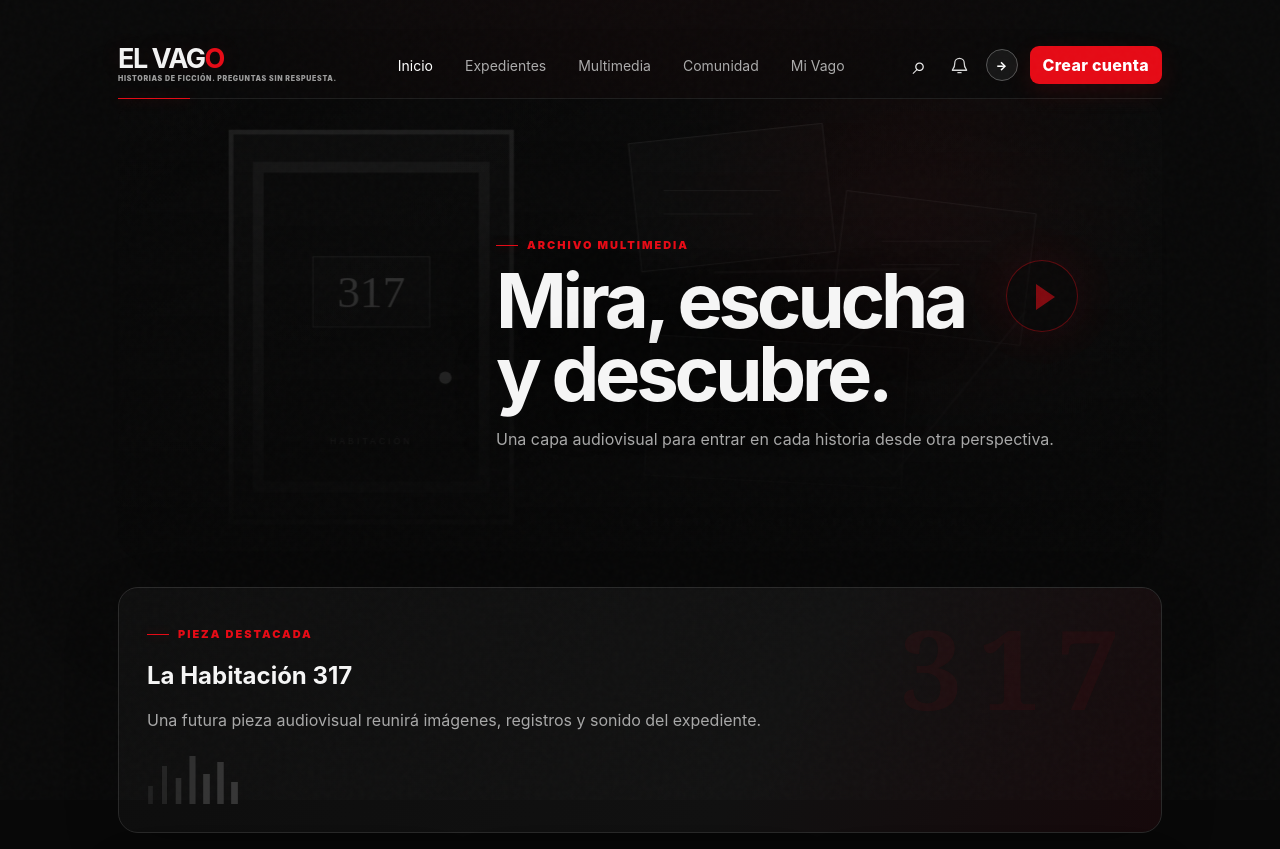
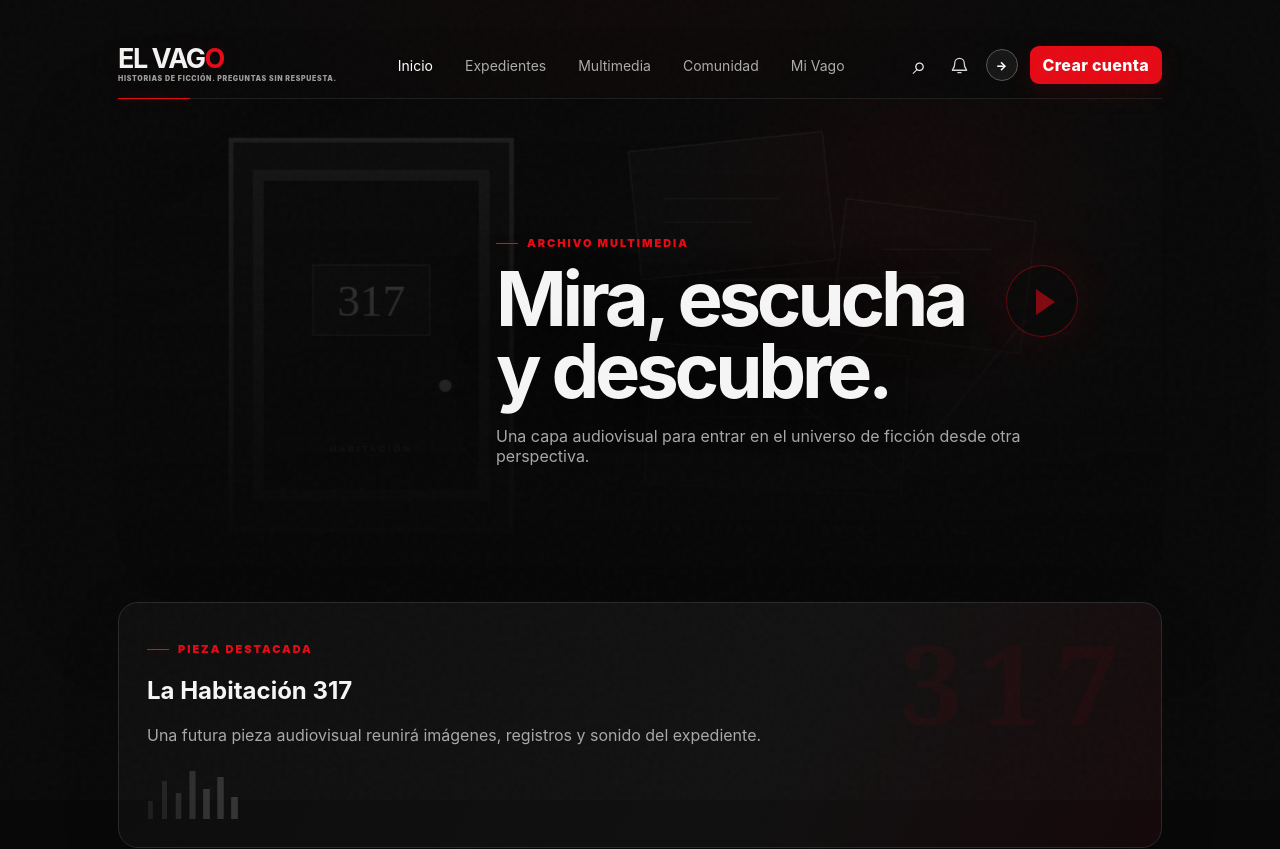
Before and after one commit to cesarrosa610-collab/el-vago, a Next.js app: page /multimedia in a window 1280 px wide. Shown: the top 849 px of the page. Built offline with nearby package versions, Linux system fonts and the light colour scheme; no server answers.

Commit message:
Polish final fictional visual language across pages

```diff
--- a/src/app/multimedia/page.tsx
+++ b/src/app/multimedia/page.tsx
@@ -14,7 +14,7 @@ export default function Multimedia() {
           <p className="eyebrow">ARCHIVO MULTIMEDIA</p>
           <h1>Mira, escucha y descubre.</h1>
           <p className="lead">
-            Una capa audiovisual para entrar en cada historia desde otra perspectiva.
+            Una capa audiovisual para entrar en el universo de ficción desde otra perspectiva.
           </p>
         </div>
       </section>
```
